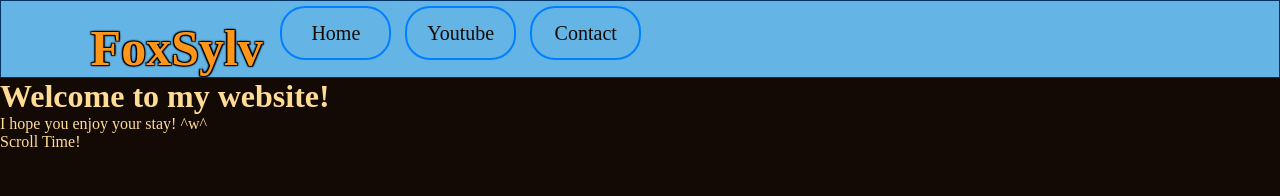
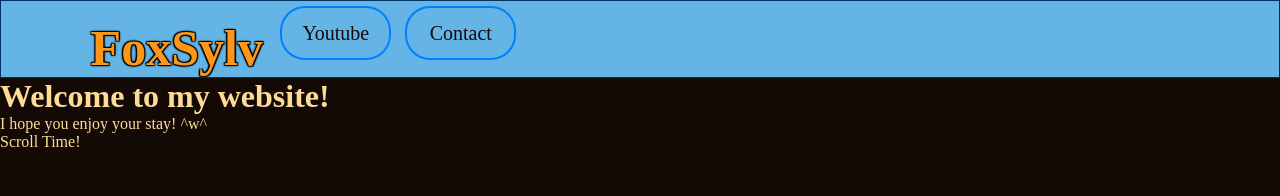
Before and after one commit to FoxSylv1/FoxSylv1.github.io, a Jekyll site: the page built from index.md, in a window 1280 px wide. Shown: the top 196 px of the page. Built offline with Jekyll 4.4.1, drawn with Linux system fonts in a browser that asks for light colours.

Commit message:
Make header name become the Home button.
Combines the functionality of the header home button and the
FoxSylv header name to make the "FoxSylv" in the header
redirect to the site url.

```diff
--- a/_includes/header.html
+++ b/_includes/header.html
@@ -1,10 +1,7 @@
 <div class="header">
     <span class="headerName">
-        FoxSylv
+        <a href="{{ site.url }}">FoxSylv</a>
     </span>
-    <div class="header-entry">
-        <a href="{{ site.url }}">Home</a>
-    </div>
     <div class="header-entry">
         <a href="https://www.youtube.com/channel/UCj7lR9rm06lCxE4kxkJeECA" target="_blank" rel="noopener noreferrer">Youtube</a>
     </div>
--- a/css/header.scss
+++ b/css/header.scss
@@ -67,7 +67,6 @@ header {
     background-color: $header-footer-background-color;
 
     & .headerName {
-        color: $light-orange;
         font-size: 50px;
         font-weight: bold;
         text-shadow:
@@ -75,5 +74,28 @@ header {
             1.2px -1.2px 1.2px #000,
             -1.2px 1.2px 1.2px #000,
             1.2px 1.2px 1.2px #000;
+
+        & a {
+            &:link {
+                text-decoration: none;
+                color: $light-orange;
+            }
+            &:visited {
+                text-decoration: none;
+                color: $light-orange;
+            }
+            &:hover {
+                text-decoration: underline;
+                color: $orange;
+            }
+            &:active {
+                text-decoration: underline;
+                color: $orange;
+            }
+            &:focus {
+                text-decoration: underline;
+                color: $orange;
+            }
+        }
     }
 }
```
